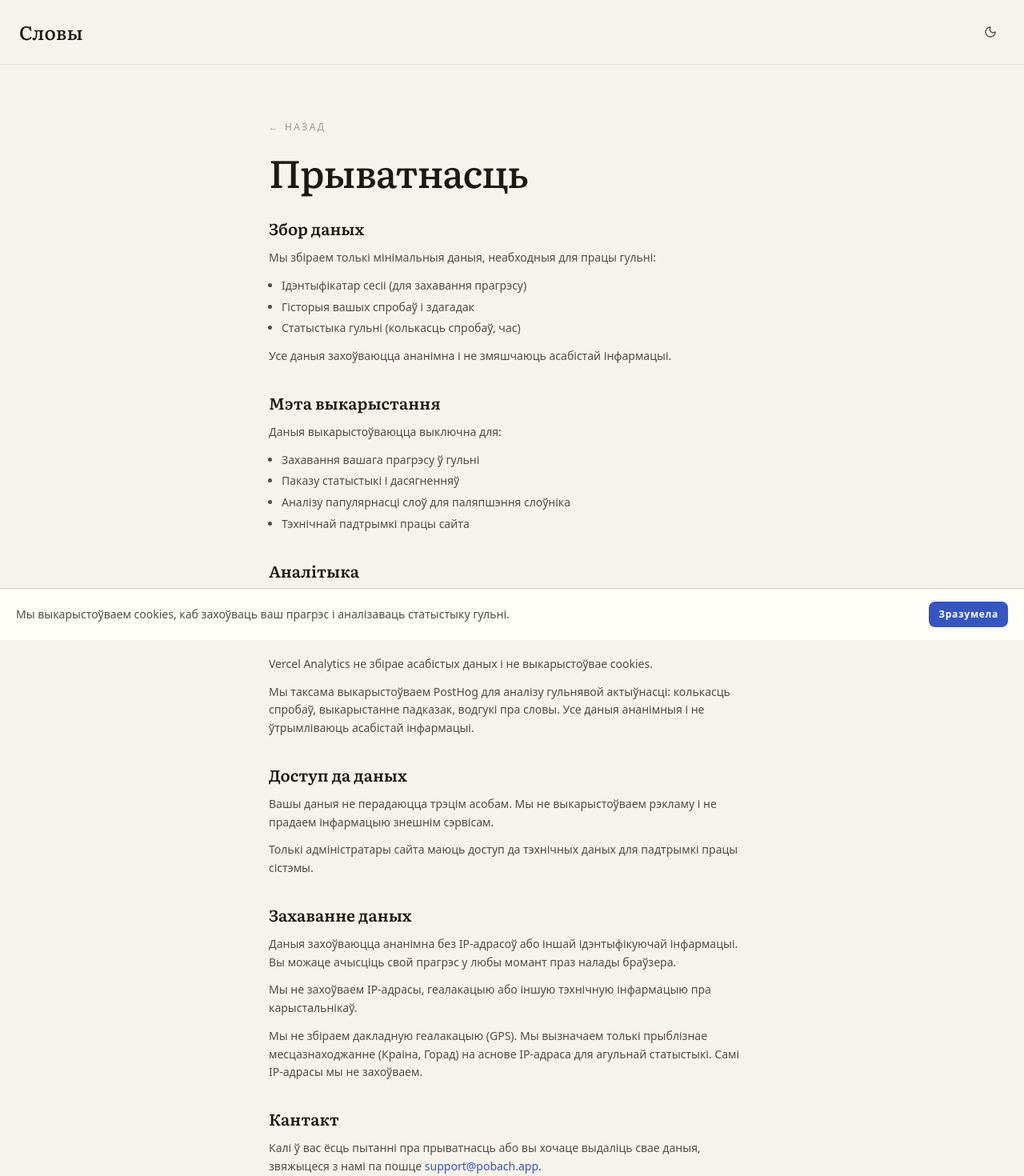
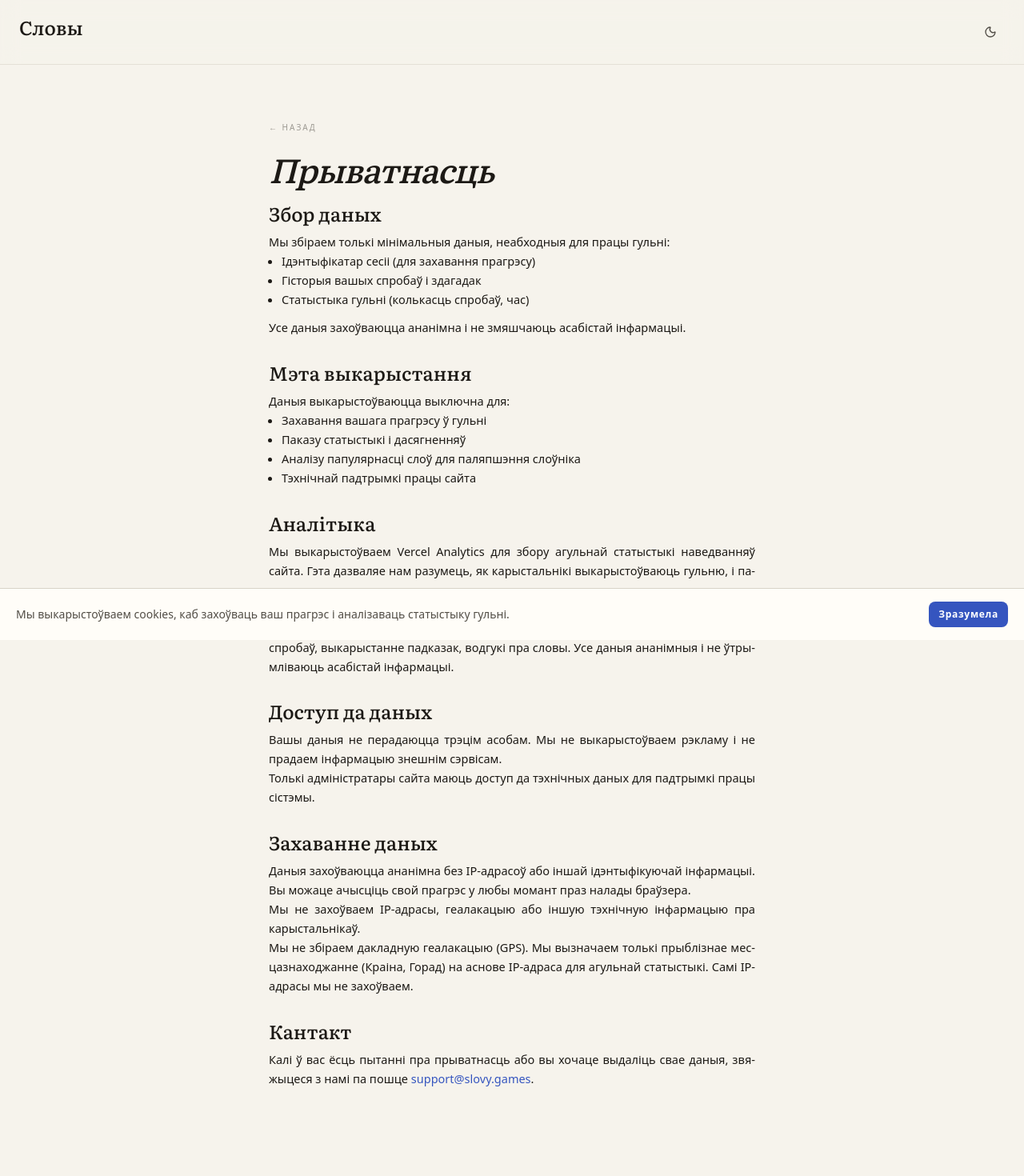
Before and after one commit to alesdrobysh/slovy.games, a Next.js app: page /privacy in a window 1280 px wide. Shown: the top 1470 px of the page at 80% size. Built offline with nearby package versions, Linux system fonts and the light colour scheme; a web font is replaced by a local one.

Commit message:
feat: refactor Typography component and update About and Privacy pages for improved styling and structure

```diff
--- a/src/app/about/page.tsx
+++ b/src/app/about/page.tsx
@@ -1,6 +1,7 @@
 import type { Metadata } from "next";
 import Link from "next/link";
 import { Nav } from "@/shared/components/Nav";
+import { Typography } from "@/shared/components/ui/Typography";
 
 export const metadata: Metadata = {
 	title: "Пра праект | Словы",
@@ -11,74 +12,53 @@ export default function AboutPage() {
 		<>
 		<Nav />
 		<div className="page-narrow page-container page-section">
-			<h1 className="font-display text-4xl sm:text-5xl font-medium tracking-tight text-ink mb-8 animate-fade-in-up">
+			<Link
+				href="/"
+				className="text-ink-soft hover:text-ink transition-colors mb-inset-lg inline-block no-underline"
+			>
+				<Typography variant="overline" as="span">← Да гульняў</Typography>
+			</Link>
+
+			<Typography variant="title" as="h1" className="mb-inset-xl">
 				Пра праект
-			</h1>
+			</Typography>
 
-			<div className="text-ink-muted leading-relaxed space-y-5 animate-fade-in-up">
-				<p className="text-lg">
+			<div className="space-y-inset-xl">
+				<section className="space-y-flow-md">
+					<Typography variant="body">
 						<span className="font-display text-ink">Словы</span> — гэта платформа
 						штодзённых беларускіх слоўных гульняў. Дзве галаваломкі кожны дзень:{" "}
 						<em>Побач</em> і <em>Валошка</em>.
-				</p>
-				<p className="text-lg">
+					</Typography>
+					<Typography variant="body">
 						Мы натхняемся выдавецкай якасцю NYT Games і інтэлектуальнай глыбінёй
 						Contexto.me — але робім гэта на беларускай мове, з беларускімі словамі
 						і беларускім светапоглядам.
-				</p>
-				<p className="text-lg">
+					</Typography>
+					<Typography variant="body">
 						Праект бясплатны і не збірае пра вас даных. Усе гульнявыя станы і
 						статыстыка захоўваюцца лакальна на вашым прыстасаванні.
-				</p>
+					</Typography>
+				</section>
 
-				<div className="border-t border-rule my-8" />
+				<div className="border-t border-rule" />
 
-				<section className="space-y-2">
-					<h2 className="font-display text-xl font-semibold text-ink">
+				<section className="space-y-flow-md">
+					<Typography variant="heading" as="h2">
 						Як гэта працуе?
-					</h2>
-					<p>
+					</Typography>
+					<Typography variant="body">
 						Побач выкарыстоўвае алгарытмы машыннага навучання для вызначэння
 						семантычнай блізкасці слоў. Мадэль аналізуе, як часта словы
 						ўжываюцца разам у тэкстах, і будуе &ldquo;карту&rdquo; іх сэнсаў.
-					</p>
+					</Typography>
 				</section>
 
-				<section className="space-y-2">
-					<h2 className="font-display text-xl font-semibold text-ink">
-						Стваральнік
-					</h2>
-					<p>
-						Натхненнем сталі{" "}
-						<a
-							href="https://contexto.me"
-							target="_blank"
-							rel="noopener noreferrer"
-							className="text-valoshka hover:underline focus-visible:outline-none focus-visible:ring-2 focus-visible:ring-valoshka/50 focus-visible:ring-offset-2 focus-visible:ring-offset-paper rounded-sm"
-						>
-							Contexto
-						</a>{" "}
-						і{" "}
-						<a
-							href="https://semantle.com"
-							target="_blank"
-							rel="noopener noreferrer"
-							className="text-valoshka hover:underline focus-visible:outline-none focus-visible:ring-2 focus-visible:ring-valoshka/50 focus-visible:ring-offset-2 focus-visible:ring-offset-paper rounded-sm"
-						>
-							Semantle
-						</a>
-						. Аўтар:{" "}
-						<a
-							href="https://github.com/alesdrobysh"
-							target="_blank"
-							rel="noopener noreferrer"
-							className="text-valoshka hover:underline focus-visible:outline-none focus-visible:ring-2 focus-visible:ring-valoshka/50 focus-visible:ring-offset-2 focus-visible:ring-offset-paper rounded-sm"
-						>
-							alesdrobysh
-						</a>
-						.
-					</p>
-					<p>
+				<section className="space-y-flow-md">
+					<Typography variant="heading" as="h2">
+						Credits
+					</Typography>
+					<Typography variant="body">
 						База слоў:{" "}
 						<a
 							href="https://github.com/Belarus/GrammarDB"
@@ -98,35 +78,23 @@ export default function AboutPage() {
 							verbumby/slouniki
 						</a>
 						.
-					</p>
+					</Typography>
 				</section>
 
-				<section className="space-y-2">
-					<h2 className="font-display text-xl font-semibold text-ink">
+				<section className="space-y-flow-md">
+					<Typography variant="heading" as="h2">
 						Кантакт
-					</h2>
-					<p>
+					</Typography>
+					<Typography variant="body">
 						Маеце пытанні або прапановы?{" "}
 						<a
-							href="mailto:support@pobach.app"
+							href="mailto:slovy.games"
 							className="text-valoshka hover:underline focus-visible:outline-none focus-visible:ring-2 focus-visible:ring-valoshka/50 focus-visible:ring-offset-2 focus-visible:ring-offset-paper rounded-sm"
 						>
-							support@pobach.app
+							support@slovy.games
 						</a>
-					</p>
+					</Typography>
 				</section>
-			</div>
-
-			<div className="mt-12 pt-8 border-t border-rule flex items-center justify-between">
-				<p className="font-display italic text-ink">
-					З любоўю да мовы і сэнсу.
-				</p>
-				<Link
-					href="/"
-					className="text-sm font-medium text-ink-muted hover:text-ink transition-colors no-underline focus-visible:outline-none focus-visible:ring-2 focus-visible:ring-valoshka/50 focus-visible:ring-offset-2 focus-visible:ring-offset-paper rounded-sm"
-				>
-					← Да гульняў
-				</Link>
 			</div>
 		</div>
 		</>
--- a/src/app/page.tsx
+++ b/src/app/page.tsx
@@ -29,7 +29,7 @@ export default function HubPage() {
 			<div className="page-container page-section relative">
 				{/* Editorial Header */}
 				<div className="mb-section-gap animate-fade-in-up">
-					<div className="max-w-3xl flex flex-col gap-inset-lg">
+					<div className="max-w-3xl flex flex-col">
 						<Typography variant="titleHero" as="h1">
 							Штодзённыя інтэлектуальныя гульні
 						</Typography>
--- a/src/app/privacy/page.tsx
+++ b/src/app/privacy/page.tsx
@@ -1,5 +1,6 @@
 import Link from "next/link";
 import { Nav } from "@/shared/components/Nav";
+import { Typography } from "@/shared/components/ui/Typography";
 
 export default function PrivacyPage() {
 	return (
@@ -8,116 +9,116 @@ export default function PrivacyPage() {
 		<div className="page-narrow page-container page-section">
 			<Link
 				href="/"
-				className="text-xs uppercase tracking-[0.2em] text-ink-soft hover:text-ink transition-colors mb-6 inline-block no-underline"
+				className="text-ink-soft hover:text-ink transition-colors mb-inset-lg inline-block no-underline"
 			>
-				← Назад
+				<Typography variant="overline" as="span">← Назад</Typography>
 			</Link>
 
-			<h1 className="font-display text-4xl sm:text-5xl font-medium tracking-tight text-ink mb-8">
+			<Typography variant="title" as="h1" className="mb-inset-xl">
 				Прыватнасць
-			</h1>
+			</Typography>
 
-			<div className="space-y-8 text-sm leading-relaxed text-ink-muted">
-				<section>
-					<h2 className="font-display text-xl font-semibold text-ink mb-3">
+			<div className="space-y-inset-xl">
+				<section className="space-y-flow-md">
+					<Typography variant="heading" as="h2">
 						Збор даных
-					</h2>
-					<p className="mb-3">
+					</Typography>
+					<Typography variant="body">
 						Мы збіраем толькі мінімальныя даныя, неабходныя для працы гульні:
-					</p>
-					<ul className="space-y-1 ml-4 list-disc">
-						<li>Ідэнтыфікатар сесіі (для захавання прагрэсу)</li>
-						<li>Гісторыя вашых спробаў і здагадак</li>
-						<li>Статыстыка гульні (колькасць спробаў, час)</li>
+					</Typography>
+					<ul className="space-y-flow-xs ml-flow-lg list-disc">
+						<Typography variant="body" as="li">Ідэнтыфікатар сесіі (для захавання прагрэсу)</Typography>
+						<Typography variant="body" as="li">Гісторыя вашых спробаў і здагадак</Typography>
+						<Typography variant="body" as="li">Статыстыка гульні (колькасць спробаў, час)</Typography>
 					</ul>
-					<p className="mt-3">
+					<Typography variant="body">
 						Усе даныя захоўваюцца ананімна і не змяшчаюць асабістай
 						інфармацыі.
-					</p>
+					</Typography>
 				</section>
 
-				<section>
-					<h2 className="font-display text-xl font-semibold text-ink mb-3">
+				<section className="space-y-flow-md">
+					<Typography variant="heading" as="h2">
 						Мэта выкарыстання
-					</h2>
-					<p className="mb-3">Даныя выкарыстоўваюцца выключна для:</p>
-					<ul className="space-y-1 ml-4 list-disc">
-						<li>Захавання вашага прагрэсу ў гульні</li>
-						<li>Паказу статыстыкі і дасягненняў</li>
-						<li>Аналізу папулярнасці слоў для паляпшэння слоўніка</li>
-						<li>Тэхнічнай падтрымкі працы сайта</li>
+					</Typography>
+					<Typography variant="body">Даныя выкарыстоўваюцца выключна для:</Typography>
+					<ul className="space-y-flow-xs ml-flow-lg list-disc">
+						<Typography variant="body" as="li">Захавання вашага прагрэсу ў гульні</Typography>
+						<Typography variant="body" as="li">Паказу статыстыкі і дасягненняў</Typography>
+						<Typography variant="body" as="li">Аналізу папулярнасці слоў для паляпшэння слоўніка</Typography>
+						<Typography variant="body" as="li">Тэхнічнай падтрымкі працы сайта</Typography>
 					</ul>
 				</section>
 
-				<section>
-					<h2 className="font-display text-xl font-semibold text-ink mb-3">
+				<section className="space-y-flow-md">
+					<Typography variant="heading" as="h2">
 						Аналітыка
-					</h2>
-					<p className="mb-3">
+					</Typography>
+					<Typography variant="body">
 						Мы выкарыстоўваем Vercel Analytics для збору агульнай статыстыкі
 						наведванняў сайта. Гэта дазваляе нам разумець, як карыстальнікі
 						выкарыстоўваюць гульню, і паляпшаць яе.
-					</p>
-					<p className="mb-3">
+					</Typography>
+					<Typography variant="body">
 						Vercel Analytics не збірае асабістых даных і не выкарыстоўвае
 						cookies.
-					</p>
-					<p>
+					</Typography>
+					<Typography variant="body">
 						Мы таксама выкарыстоўваем PostHog для аналізу гульнявой актыўнасці:
 						колькасць спробаў, выкарыстанне падказак, водгукі пра словы. Усе
 						даныя ананімныя і не ўтрымліваюць асабістай інфармацыі.
-					</p>
+					</Typography>
 				</section>
 
-				<section>
-					<h2 className="font-display text-xl font-semibold text-ink mb-3">
+				<section className="space-y-flow-md">
+					<Typography variant="heading" as="h2">
 						Доступ да даных
-					</h2>
-					<p className="mb-3">
+					</Typography>
+					<Typography variant="body">
 						Вашы даныя не перадаюцца трэцім асобам. Мы не выкарыстоўваем
 						рэкламу і не прадаем інфармацыю знешнім сэрвісам.
-					</p>
-					<p>
+					</Typography>
+					<Typography variant="body">
 						Толькі адміністратары сайта маюць доступ да тэхнічных даных для
 						падтрымкі працы сістэмы.
-					</p>
+					</Typography>
 				</section>
 
-				<section>
-					<h2 className="font-display text-xl font-semibold text-ink mb-3">
+				<section className="space-y-flow-md">
+					<Typography variant="heading" as="h2">
 						Захаванне даных
-					</h2>
-					<p className="mb-3">
+					</Typography>
+					<Typography variant="body">
 						Даныя захоўваюцца ананімна без IP-адрасоў або іншай
 						ідэнтыфікуючай інфармацыі. Вы можаце ачысціць свой прагрэс у любы
 						момант праз налады браўзера.
-					</p>
-					<p className="mb-3">
+					</Typography>
+					<Typography variant="body">
 						Мы не захоўваем IP-адрасы, геалакацыю або іншую тэхнічную інфармацыю
 						пра карыстальнікаў.
-					</p>
-					<p>
+					</Typography>
+					<Typography variant="body">
 						Мы не збіраем дакладную геалакацыю (GPS). Мы вызначаем толькі
 						прыблізнае месцазнаходжанне (Краіна, Горад) на аснове IP-адраса для
 						агульнай статыстыкі. Самі IP-адрасы мы не захоўваем.
-					</p>
+					</Typography>
 				</section>
 
-				<section>
-					<h2 className="font-display text-xl font-semibold text-ink mb-3">
+				<section className="space-y-flow-md">
+					<Typography variant="heading" as="h2">
 						Кантакт
-					</h2>
-					<p>
+					</Typography>
+					<Typography variant="body">
 						Калі ў вас ёсць пытанні пра прыватнасць або вы хочаце выдаліць свае
 						даныя, звяжыцеся з намі па пошце{" "}
 						<a
-							href="mailto:support@pobach.app"
+							href="mailto:support@slovy.games"
 							className="text-valoshka hover:underline"
 						>
-							support@pobach.app
+							support@slovy.games
 						</a>
 						.
-					</p>
+					</Typography>
 				</section>
 			</div>
 		</div>
```
Also changed, not shown: src/shared/components/ui/Typography.tsx (+5 -4 lines). Lines whose indentation alone changed are shown as unchanged.
